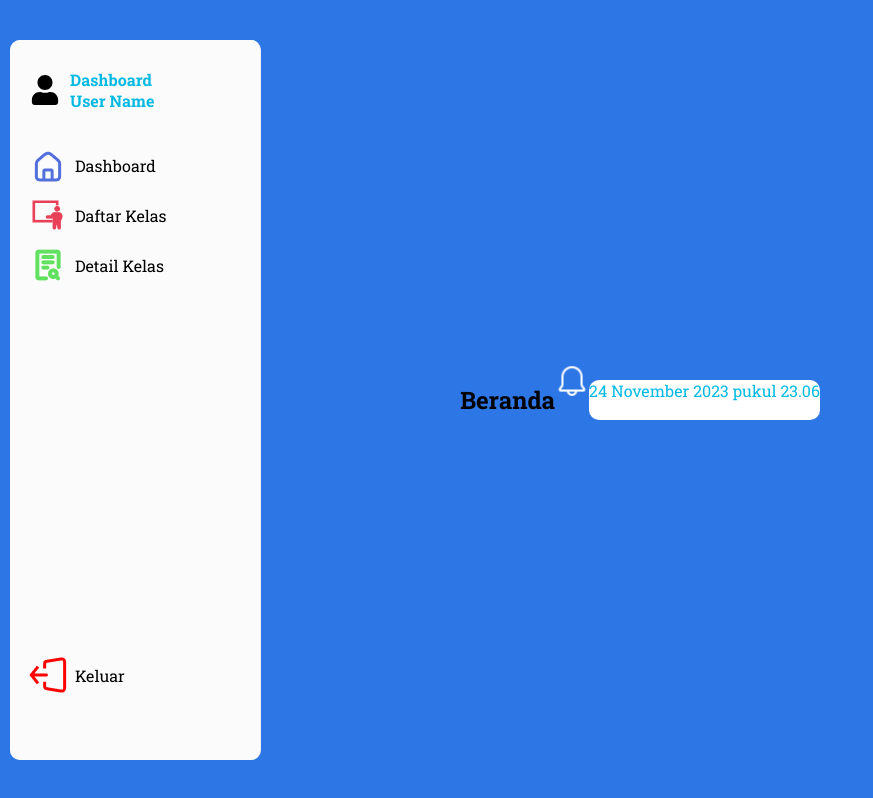
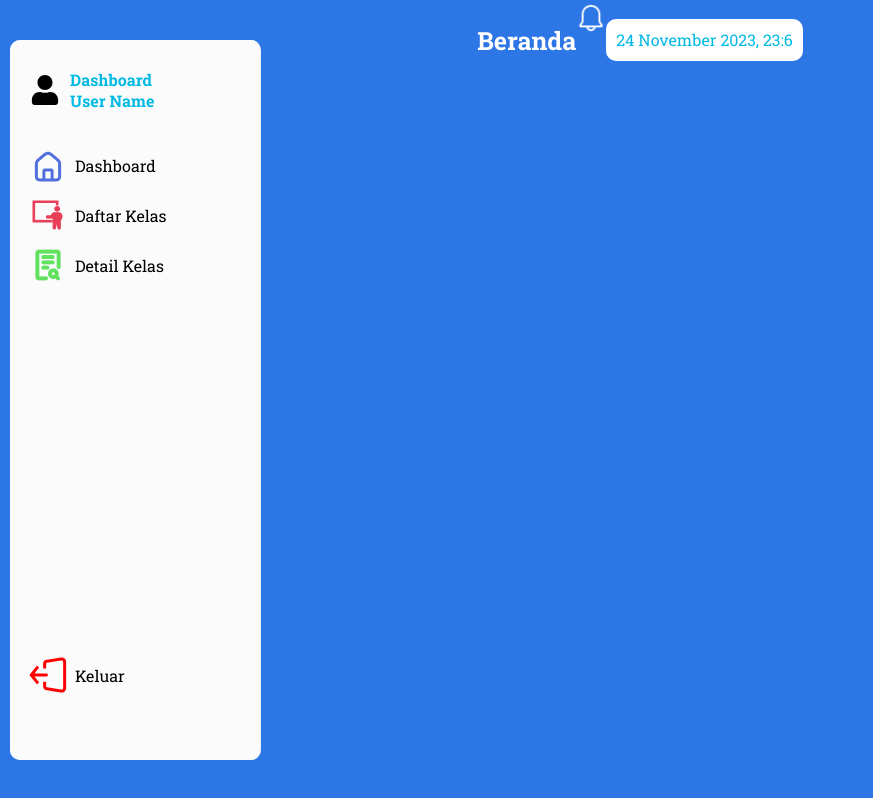
Before and after one commit to bryansupriadi/lms-dashboard, a React (Create React App) app: page /dashboard in a window 1280 px wide. Shown: the whole page, without its empty margins (0-873 px from the left). Built offline with nearby package versions, Linux system fonts and the light colour scheme.

Commit message:
first commit

```diff
--- a/src/Component/Header.jsx
+++ b/src/Component/Header.jsx
@@ -17,25 +17,28 @@ function HeaderContent() {
     }, []);
 
     const formatDateTime = (date) => {
-        const options = {
-          day: "numeric",
-          month: "long",
-          year: "numeric",
-          hour: "numeric",
-          minute: "numeric",
-        };
-        return date.toLocaleString("id-ID", options);
+        const day = date.getDate();
+        const month = date.toLocaleString("id-ID", { month: "long" });
+        const year = date.getFullYear();
+        const hour = date.getHours();
+        const minute = date.getMinutes();
+
+        return `${day} ${month} ${year}, ${hour}:${minute}`;
       };
 
     return(
         <div className="App">
             <div className="header-container">
+                <section className='left-content'>
                     <h2>Beranda</h2>
+                </section>
+                <section className='right-content'>
                     <img
                     src={hasNotification ? bellIcon : bellnotif}
                     alt="Notification Bell"
                     />
                     <p>{formatDateTime(currentDateTime)}</p>
+                </section>
             </div>
         </div>
     )
--- a/src/style/dashboard.css
+++ b/src/style/dashboard.css
@@ -1,15 +1,29 @@
 .header-container {
+    display: flex;
+    justify-content: space-between;
+    padding: 10px;
+    margin-bottom: 90vh;
+}
+
+.left-content h2 {
+    color: #fff;
+    font-size: 25px;
+}
+
+.right-content{
     display: flex;
 }
 
-.header-container img {
-    width: 34px;
-    height: 34px;
+.right-content img {
+    width: 30px;
+    height: 30px;
 }
 
-.header-container p {
+.right-content p {
+    font-size: 16px;
     background-color: #fff;
     color: #00B9E3;
     border-radius: 10px;
     text-align: center;
+    padding: 10px;
 }
```
Lines whose indentation alone changed are shown as unchanged.
